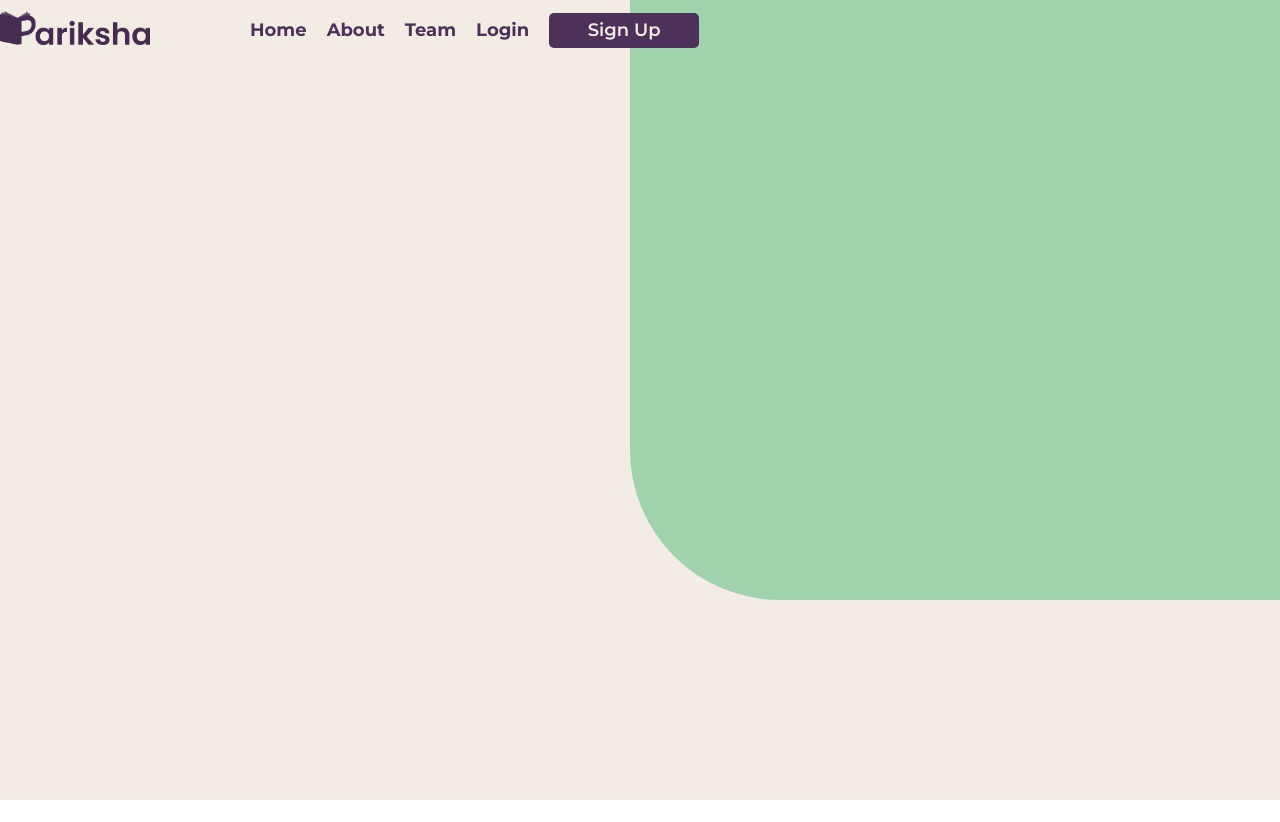
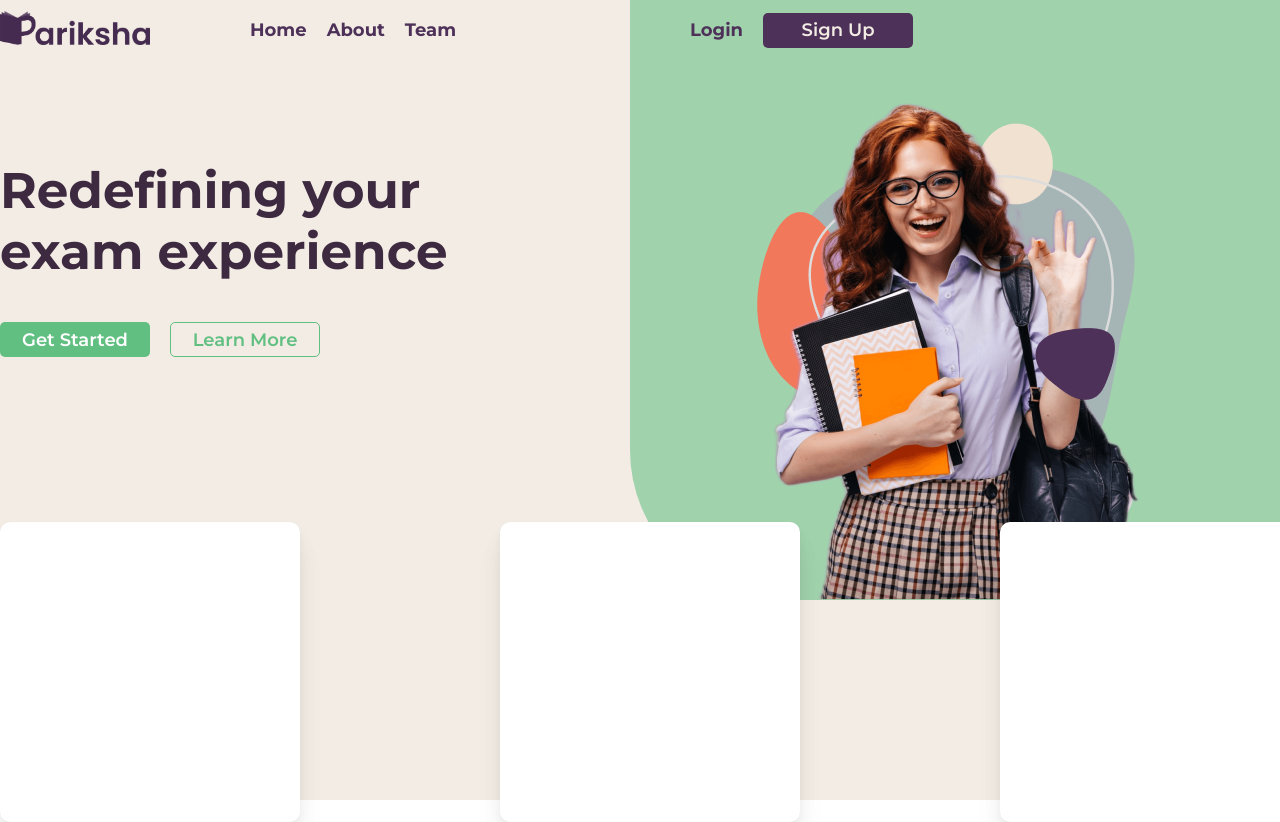
Before and after one commit to cp99says/Aaruush-HackSummit, a React (Create React App) app in the folder student-web-portal/: page / in a window 1280 px wide. Before the commit the page ends 800 px from the top, so only its background shows below. Built offline with nearby package versions, Linux system fonts and the light colour scheme.

Commit message:
feat: landing UI

```diff
--- a/student-web-portal/src/components/landing/Home.js
+++ b/student-web-portal/src/components/landing/Home.js
@@ -1,12 +1,41 @@
 import React from "react";
 import styles from "./Home.module.scss";
+
+import heroImg from "assets/hero.png";
+
 import Navbar from "components/landing/Navbar";
+import Button from "components/shared/Button";
+
+import { colors } from "components/shared/colors";
 
 export default function Home() {
   return (
     <div className={styles.wrapper}>
       <Navbar />
-      <div className={styles.heroImageContainer}></div>
+      <div className={styles.heroText}>
+        <p>Redefining your exam experience</p>
+        <div className={styles.controllers}>
+          <Button name="Get Started" backgroundColor={colors.GREEN} width="150px" />
+          <Button name="Learn More" backgroundColor={colors.GREEN} width="150px" />
+        </div>
+      </div>
+      <div className={styles.features}>
+        <div className={styles.feature}></div>
+        <div className={styles.feature}></div>
+        <div className={styles.feature}></div>
+      </div>
+      <div className={styles.heroImageContainer}>
+        <div className={styles.controllers}>
+          <button className={styles.login}>Login</button>
+          <Button
+            name="Sign Up"
+            width="150px"
+            backgroundColor={colors.PRIMARY}
+            textColor={colors.PEACH}
+          />
+        </div>
+        <img src={heroImg} alt="" />
+      </div>
     </div>
   );
 }
--- a/student-web-portal/src/components/landing/Home.module.scss
+++ b/student-web-portal/src/components/landing/Home.module.scss
@@ -3,6 +3,30 @@
     background-color: $PEACH;
     position: relative;
     height: 100vh; //remove later
+    .heroText {
+        width: 1300px;
+        margin: 0 auto;
+        margin-top: 100px;
+        p {
+            width: 448px;
+            font-size: 50px;
+            color: $TEXT;
+            font-weight: 700;
+            margin-bottom: 40px;
+        }
+        .controllers {
+            button {
+                &:first-child {
+                    margin-right: 20px;
+                }
+                &:last-child {
+                    background-color: transparent !important;
+                    border: 1px solid $GREEN;
+                    color: $GREEN;
+                }
+            }
+        }
+    }
     .heroImageContainer {
         position: absolute;
         top: 0;
@@ -12,5 +36,43 @@
         height: 600px;
         border-bottom-left-radius: 150px;
         background-color: rgba($color: $GREEN, $alpha: 0.56);
+        display: flex;
+        flex-direction: column;
+        align-items: center;
+        justify-content: center;
+        .controllers {
+            display: flex;
+            align-items: center;
+            height: 60px;
+            margin-right: auto;
+            margin-left: 60px;
+            .login {
+                font-size: 18px;
+                font-weight: 700;
+                color: $PRIMARY;
+                margin-right: 20px;
+                background-color: transparent;
+            }
+        }
+        img {
+            // width: 75%;
+            margin-top: auto;
+        }
+    }
+    .features {
+        display: flex;
+        align-items: center;
+        justify-content: space-between;
+        width: 1300px;
+        margin: 0 auto;
+        margin-top: 165px;
+        .feature {
+            z-index: 1;
+            width: 300px;
+            height: 300px;
+            background-color: $WHITE;
+            border-radius: 10px;
+            box-shadow: 0px 24px 32px rgba(0, 0, 0, 0.04), 0px 16px 24px rgba(0, 0, 0, 0.04), 0px 4px 8px rgba(0, 0, 0, 0.04), 0px 0px 1px rgba(0, 0, 0, 0.04);
+        }
     }
 }
--- a/student-web-portal/src/components/landing/Navbar.js
+++ b/student-web-portal/src/components/landing/Navbar.js
@@ -18,15 +18,6 @@ export default function Navbar() {
           <p>About</p>
           <p>Team</p>
         </div>
-        <div className={styles.controllers}>
-          <button className={styles.login}>Login</button>
-          <Button
-            name="Sign Up"
-            width="150px"
-            backgroundColor={colors.PRIMARY}
-            textColor={colors.PEACH}
-          />
-        </div>
       </div>
     </div>
   );
--- a/student-web-portal/src/components/landing/Navbar.module.scss
+++ b/student-web-portal/src/components/landing/Navbar.module.scss
@@ -27,15 +27,5 @@
                 margin-right: 20px;
             }
         }
-        .controllers {
-            // margin-left: 50px;
-            .login {
-                font-size: 18px;
-                font-weight: 700;
-                color: $PRIMARY;
-                margin-right: 20px;
-                background-color: transparent;
-            }
-        }
     }
 }
--- a/student-web-portal/src/components/shared/colors.scss
+++ b/student-web-portal/src/components/shared/colors.scss
@@ -3,3 +3,4 @@ $GREEN: #60BF81;
 $TEXT: #3D2A40;
 $PEACH: #F2ECE4;
 $ORANGE: #F2785C;
+$WHITE: #FFFFFF;
```
